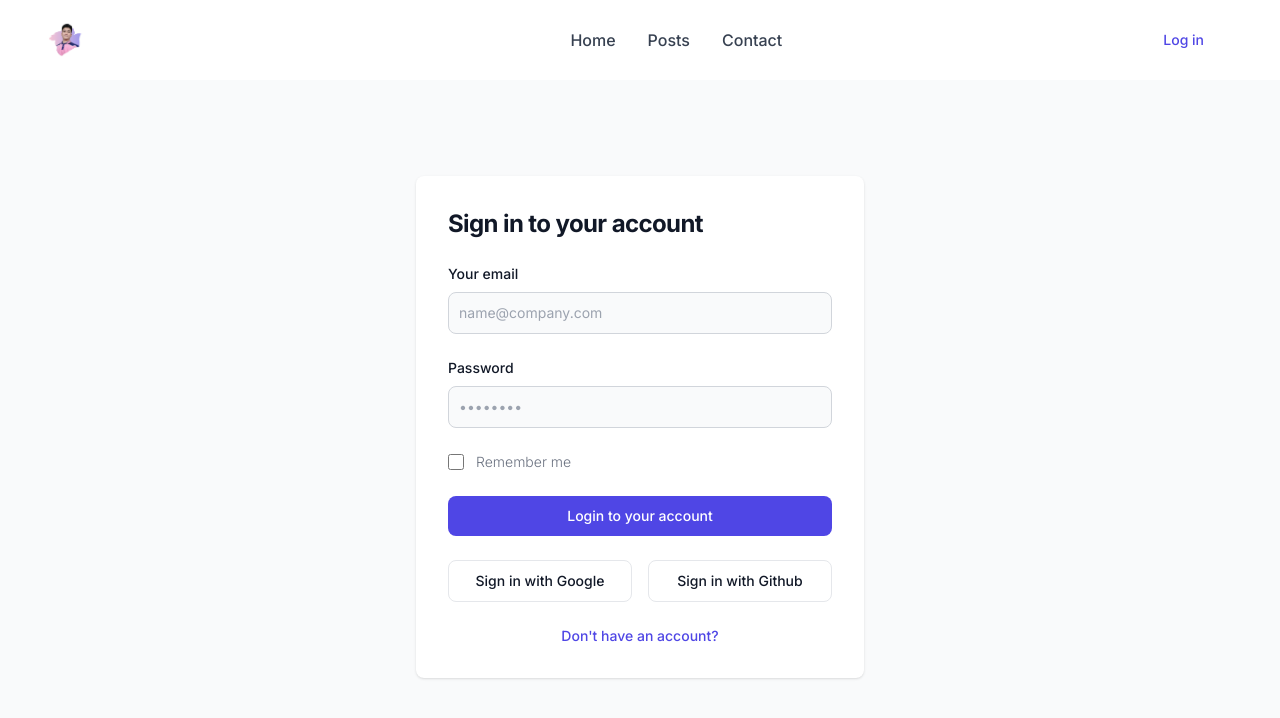
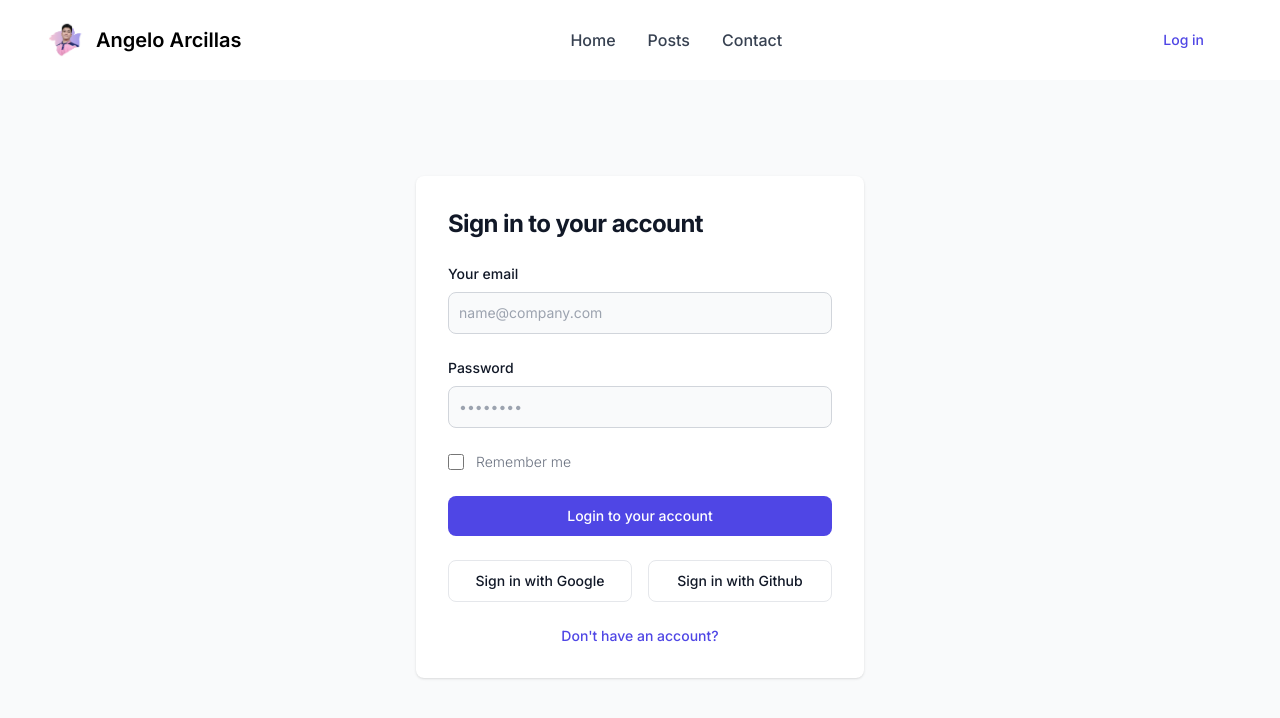
Before and after one commit to angelo-arcillas/angeloarcillas, a React (Vite) app: page /login in a window 1280 px wide. Shown: the top 718 px of the page. Built offline with nearby package versions, Linux system fonts and the light colour scheme.

Commit message:
fix: dark mode nav text

```diff
--- a/src/Components/Header/Header.tsx
+++ b/src/Components/Header/Header.tsx
@@ -5,7 +5,7 @@ import { NavLink } from 'react-router-dom';
 export const Header = () => {
   const [isShowMenu, setIsShowMenu] = useState<boolean>(false);
   return (
-    <header className=" bg-white border-gray-200 px-4 md:px-6 py-2.5 dark:bg-gray-800 text-white">
+    <header className=" bg-white border-gray-200 px-4 md:px-6 py-2.5 dark:bg-gray-800 dark:text-white">
       <div className="mx-auto max-w-screen-2xl">
         <nav className="bg-white border-gray-200 px-4 md:px-6 py-2.5 dark:bg-gray-800">
           <div className="flex flex-wrap items-center justify-between max-w-screen-xl mx-auto">
--- a/src/Pages/Auth/Login.tsx
+++ b/src/Pages/Auth/Login.tsx
@@ -23,6 +23,7 @@ export const Login = () => {
                   id="email"
                   className="bg-gray-50 border border-gray-300 text-gray-900 sm:text-sm rounded-lg focus:ring-indigo-600 focus:border-indigo-600 block w-full p-2.5 dark:bg-gray-700 dark:border-gray-600 dark:placeholder-gray-400 dark:text-white dark:focus:ring-blue-500 dark:focus:border-blue-500"
                   placeholder="name@company.com"
+                  autoComplete='email'
                   required
                 />
               </div>
@@ -38,6 +39,7 @@ export const Login = () => {
                   name="password"
                   id="password"
                   placeholder="••••••••"
+                  autoComplete='current-password'
                   className="bg-gray-50 border border-gray-300 text-gray-900 sm:text-sm rounded-lg focus:ring-indigo-600 focus:border-indigo-600 block w-full p-2.5 dark:bg-gray-700 dark:border-gray-600 dark:placeholder-gray-400 dark:text-white dark:focus:ring-blue-500 dark:focus:border-blue-500"
                   required
                 />
--- a/src/Pages/Auth/Register.tsx
+++ b/src/Pages/Auth/Register.tsx
@@ -21,6 +21,7 @@ export const Register = () => {
                   type="email"
                   name="email"
                   id="email"
+                  autoComplete='email'
                   className="bg-gray-50 border border-gray-300 text-gray-900 sm:text-sm rounded-lg focus:ring-indigo-600 focus:border-indigo-600 block w-full p-2.5 dark:bg-gray-700 dark:border-gray-600 dark:placeholder-gray-400 dark:text-white dark:focus:ring-blue-500 dark:focus:border-blue-500"
                   placeholder="name@company.com"
                   required
@@ -38,6 +39,7 @@ export const Register = () => {
                   name="password"
                   id="password"
                   placeholder="••••••••"
+                  autoComplete='current-password'
                   className="bg-gray-50 border border-gray-300 text-gray-900 sm:text-sm rounded-lg focus:ring-indigo-600 focus:border-indigo-600 block w-full p-2.5 dark:bg-gray-700 dark:border-gray-600 dark:placeholder-gray-400 dark:text-white dark:focus:ring-blue-500 dark:focus:border-blue-500"
                   required
                 />
```
